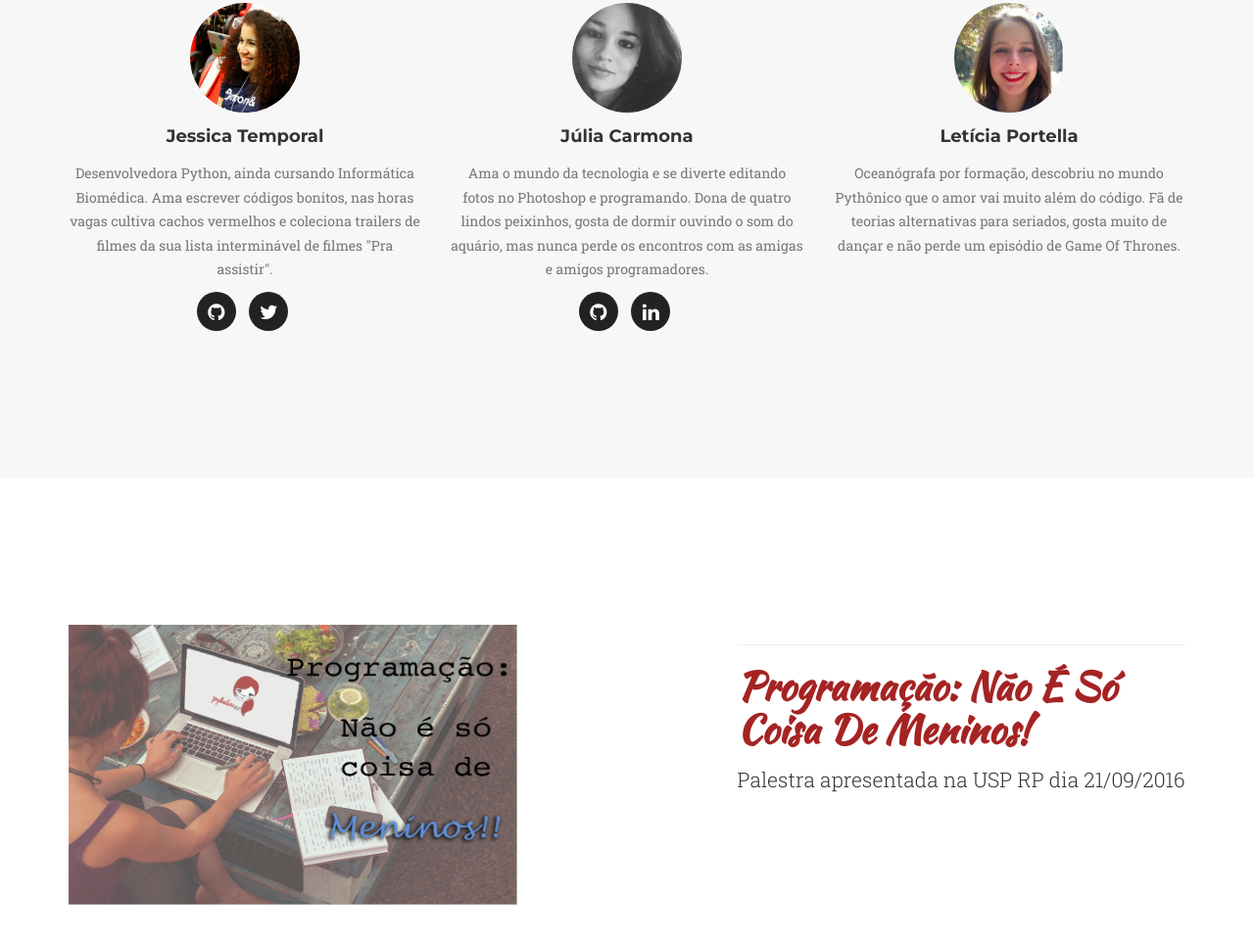
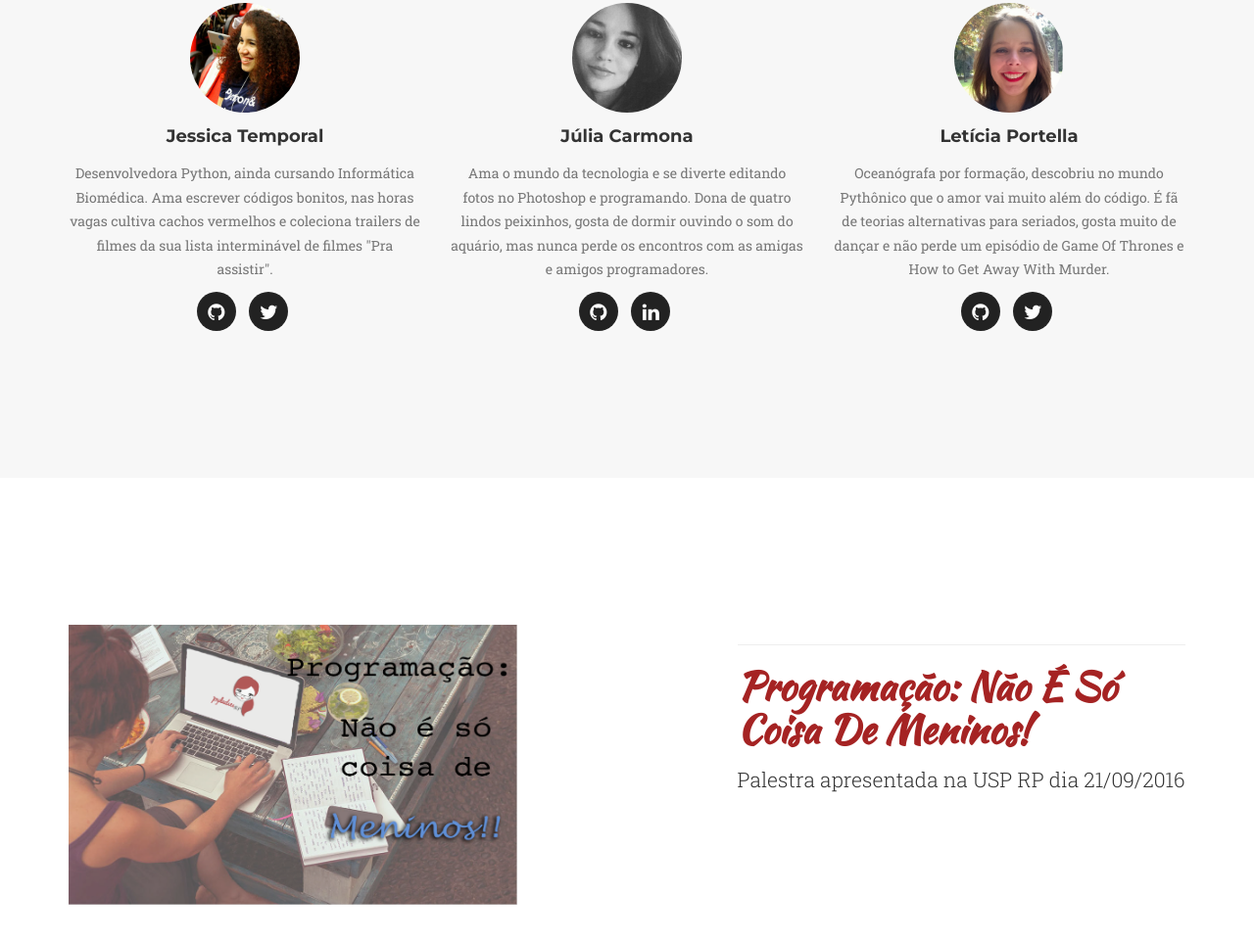
Before and after one commit to pyladies-rp/pyladies-rp.github.io, a plain HTML site: page index.html in a window 1280 px wide. Shown: the part 1948-2911 px from the top of the page at 98% size. Drawn offline with nearby package versions, Linux system fonts and the light colour scheme; a web font is replaced by a local one.

Commit message:
add Leticia social btn and minor description correction

```diff
--- a/index.html
+++ b/index.html
@@ -157,7 +157,11 @@
                         </div>
                     </span>
                     <h4 class="service-heading">Letícia Portella</h4>
-                    <p class="text-muted">Oceanógrafa por formação, descobriu no mundo Pythônico que o amor vai muito além do código. Fã de teorias alternativas para seriados, gosta muito de dançar e não perde um episódio de Game Of Thrones.</p>
+                    <p class="text-muted">Oceanógrafa por formação, descobriu no mundo Pythônico que o amor vai muito além do código. É fã de teorias alternativas para seriados, gosta muito de dançar e não perde um episódio de Game Of Thrones e How to Get Away With Murder.</p>
+                    <ul class="list-inline social-buttons">
+                      <li><a href="https://github.com/leportella" target="_blank"><i class="fa fa-github" aria-hidden="true"></i></a></li>
+                      <li><a href="https://twitter.com/leleportella" target="_blank"><i class="fa fa-twitter" aria-hidden="true"></i></a></li>
+                    </ul>
                 </div>
             </div>
 
```
